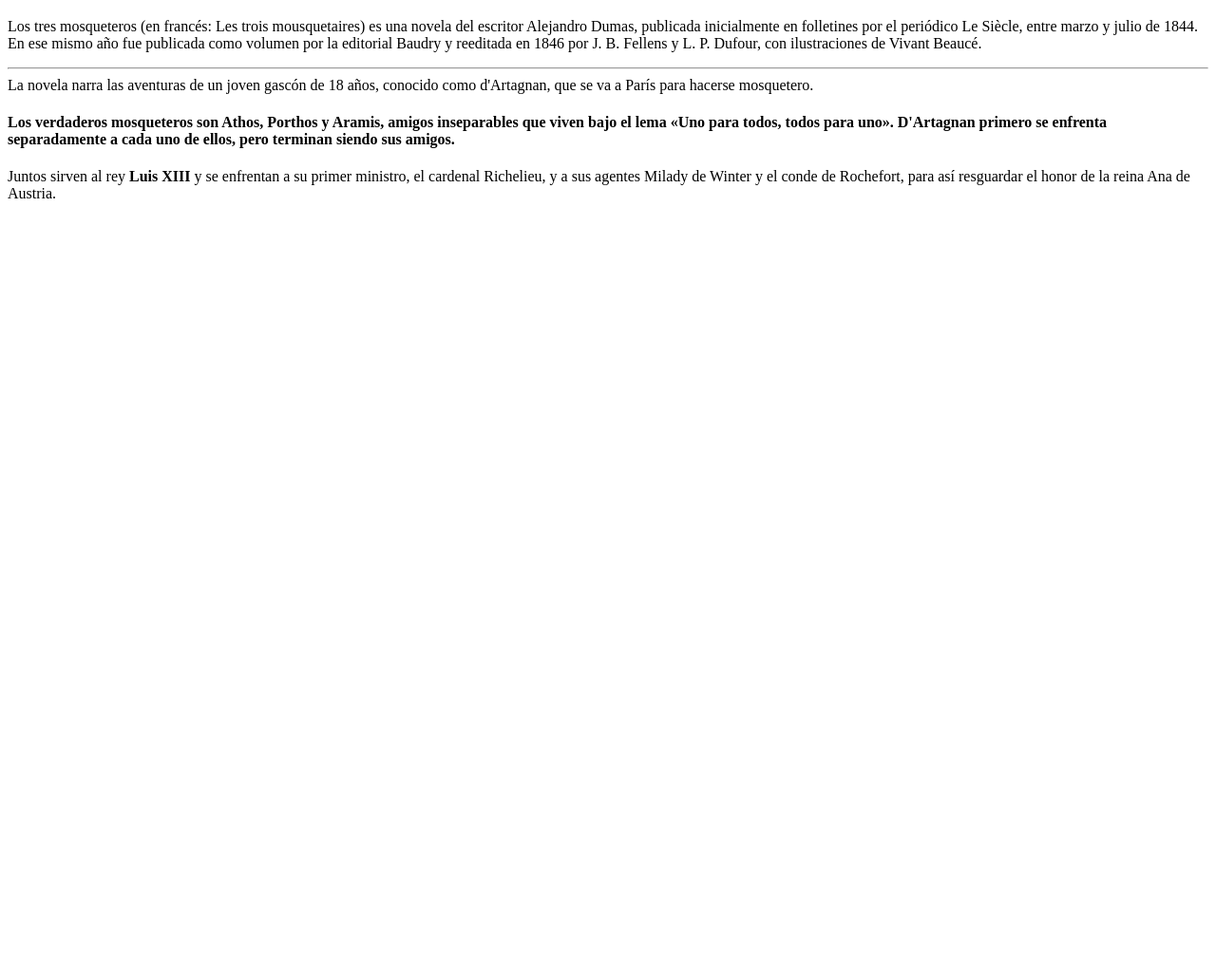
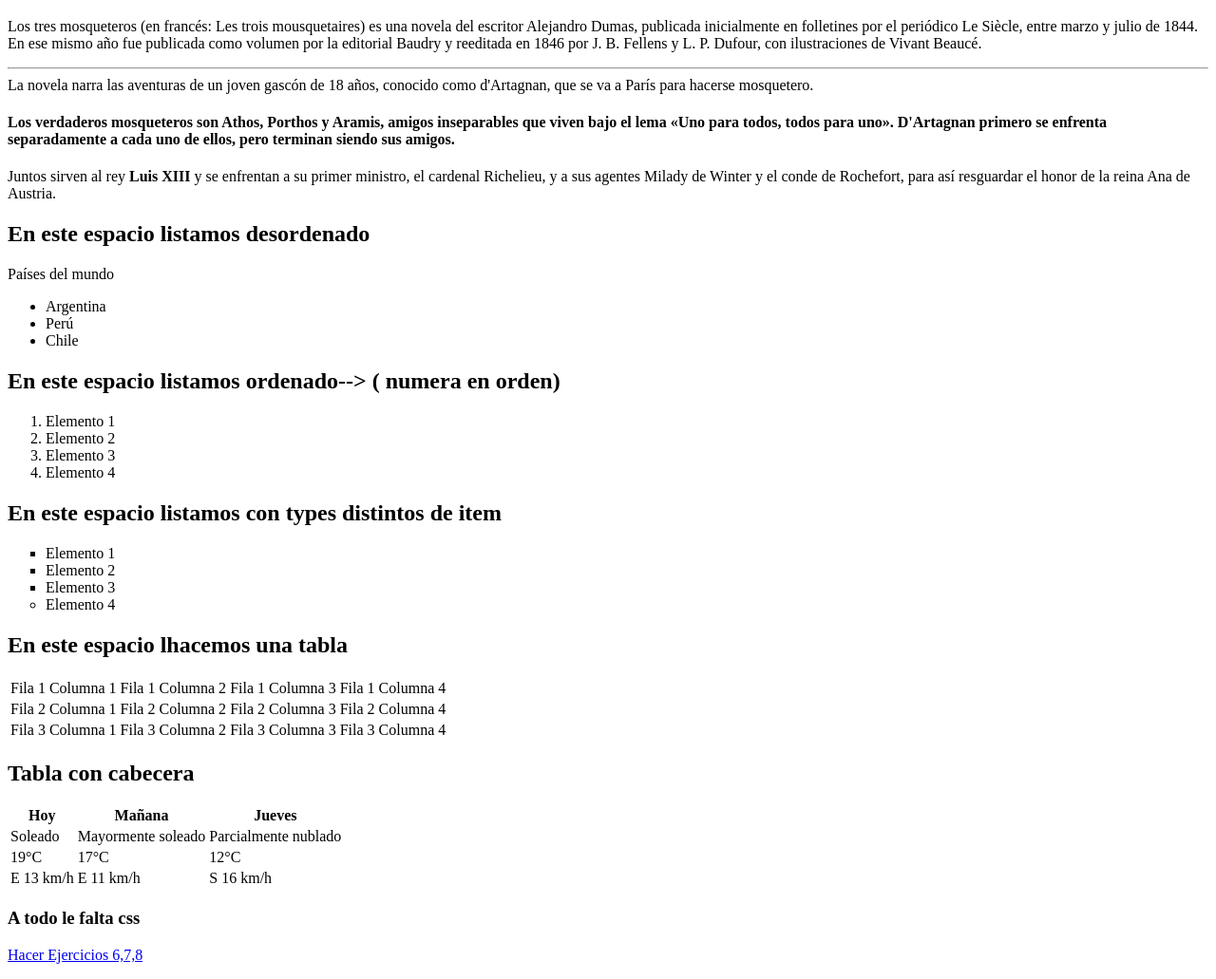
Before and after one commit to Vickybilla/MosqueterosUB, a plain HTML site: page index.html in a window 1280 px wide. Shown: the part 61-1092 px from the top of the page at 95% size. Before the commit the page ends 800 px from the top, so only its background shows below. Drawn offline with Linux system fonts and the light colour scheme.

Commit message:
intento 2

```diff
--- a/index.html
+++ b/index.html
@@ -24,3 +24,94 @@
     <h4> Los verdaderos mosqueteros son Athos, Porthos y Aramis, amigos inseparables que viven bajo el lema «Uno para todos, todos para uno». D'Artagnan primero se enfrenta separadamente a cada uno de ellos, pero terminan siendo sus amigos.</h4>
 
     Juntos sirven al rey<b> Luis XIII </b> y se enfrentan a su primer ministro, el cardenal Richelieu, y a sus agentes Milady de Winter y el conde de Rochefort, para así resguardar el honor de la reina Ana de Austria.</p>
+<h2>En este espacio listamos desordenado</h2>
+<p>Países del mundo</p>
+<ul>
+   	<li>Argentina</li>
+   	<li>Perú</li>
+   	<li>Chile</li>
+</ul>
+<h2>En este espacio listamos ordenado--> ( numera en orden)</h2>
+<ol>
+    <li>Elemento 1</li>
+    <li>Elemento 2</li>
+    <li>Elemento 3</li>
+    <li>Elemento 4</li>
+  </ol>
+<h2>En este espacio listamos con types distintos de item</h2>
+<ul type="square">
+    <li>Elemento 1
+    <li>Elemento 2
+    <li>Elemento 3
+    <li type="circle">Elemento 4
+    </ul>
+<h2>En este espacio lhacemos una tabla</h2>
+    <table>
+        <tr>
+          <td>Fila 1 Columna 1</td>
+          <td>Fila 1 Columna 2</td>
+          <td>Fila 1 Columna 3</td>
+          <td>Fila 1 Columna 4</td>
+        </tr>
+        <tr>
+          <td>Fila 2 Columna 1</td>
+          <td>Fila 2 Columna 2</td>
+          <td>Fila 2 Columna 3</td>
+          <td>Fila 2 Columna 4</td>
+        </tr>
+        <tr>
+          <td>Fila 3 Columna 1</td>
+          <td>Fila 3 Columna 2</td>
+          <td>Fila 3 Columna 3</td>
+          <td>Fila 3 Columna 4</td>
+        </tr>
+      </table>
+<h2>Tabla con cabecera</h2>
+<table class="default">
+
+    <tr>
+
+      <th>Hoy</th>
+
+      <th>Mañana</th>
+
+      <th>Jueves</th>
+
+    </tr>
+
+    <tr>
+
+      <td>Soleado</td>
+
+      <td>Mayormente soleado</td>
+
+      <td>Parcialmente nublado</td>
+
+    </tr>
+
+    <tr>
+
+      <td>19°C</td>
+
+      <td>17°C</td>
+
+      <td>12°C</td>
+
+    </tr>
+
+    <tr>
+
+      <td>E 13 km/h</td>
+
+      <td>E 11 km/h</td>
+
+      <td>S 16 km/h</td>
+
+    </tr>
+
+  </table>
+
+  <h3>A todo le falta css</h3>
+  <p><a class="btn btn-lg btn-light " href="https://htmlcheatsheet.com/" role="button"> Hacer Ejercicios 6,7,8</a></p>
+</body>
+</html>
```
